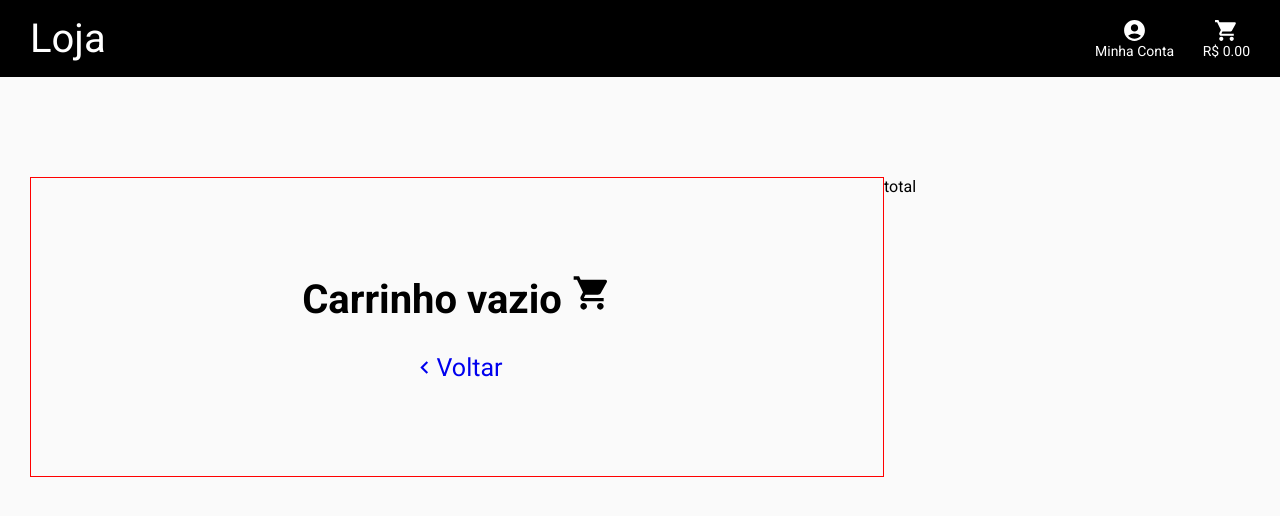
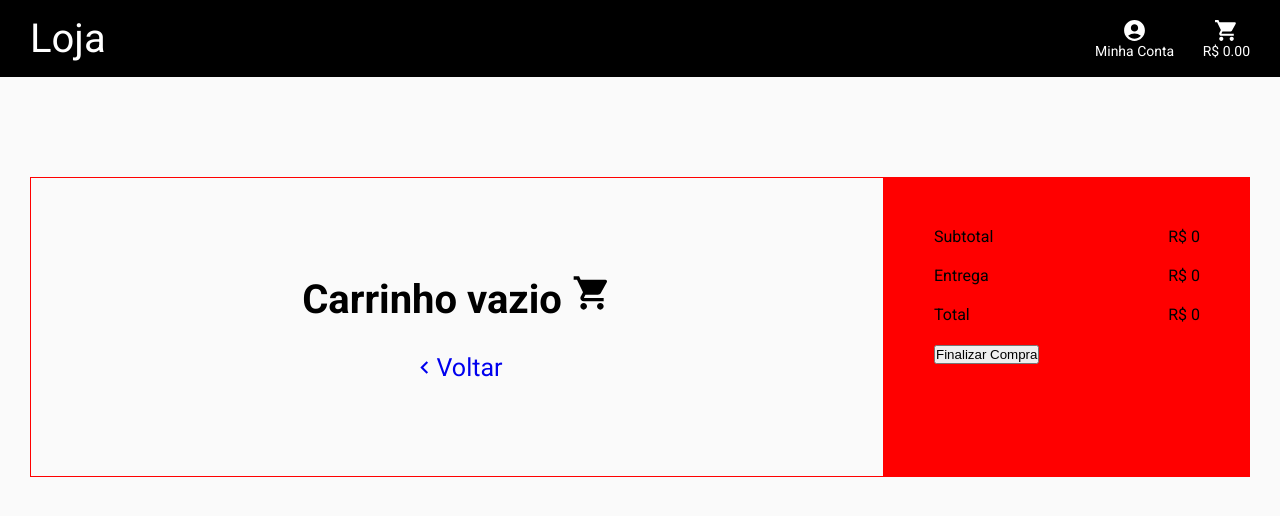
Before and after one commit to Sara01romao/loja-natal, a React (Create React App) app: page /cart in a window 1280 px wide. Shown: the top 516 px of the page. Built offline with nearby package versions, Linux system fonts and the light colour scheme.

Commit message:
Ajuste componete total

```diff
--- a/src/pages/Cart/index.jsx
+++ b/src/pages/Cart/index.jsx
@@ -1,5 +1,6 @@
 
 import ListCart from "../../components/ListCart";
+import Total from "../../components/Total";
 import { SectionCart } from "./styles";
 
 export default function Cart(){
@@ -11,8 +12,8 @@ export default function Cart(){
             </div>
 
 
-            <div>
-                total
+            <div className="total">
+                <Total/>
             </div>
         </SectionCart>
     )
--- a/src/pages/Cart/styles.js
+++ b/src/pages/Cart/styles.js
@@ -19,6 +19,10 @@ export const SectionCart = styled.section`
         width: 100%;
     }
 
+    .total{
+        max-width: 30%;
+        width:100%
+    }
 
 
 
```
